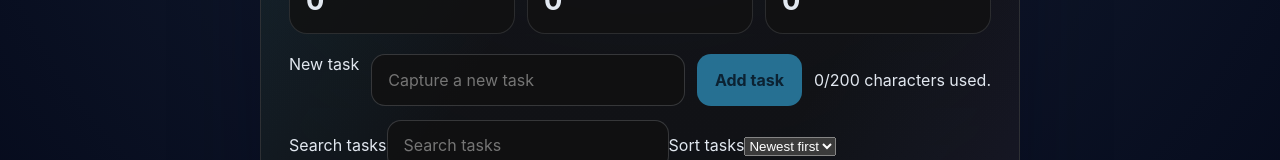
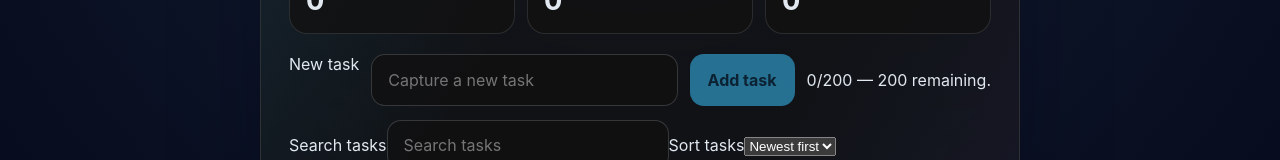
Before and after one commit to YigitEfe-DEV/smart-to-do, a React (Vite) app: page / in a window 1280 px wide. Shown: the part 310-470 px from the top of the page. Built offline with nearby package versions, Linux system fonts and the light colour scheme.

Commit message:
feat: enhance composer validation with error state and helper text

```diff
--- a/src/components/Composer.jsx
+++ b/src/components/Composer.jsx
@@ -4,24 +4,41 @@ import { sanitizeTaskText } from '../utils/tasks.js';
 
 export default function Composer({ onAdd }) {
   const [value, setValue] = useState('');
+  const [touched, setTouched] = useState(false);
   const inputId = useId();
   const helperId = `${inputId}-helper`;
 
   const trimmed = sanitizeTaskText(value);
   const isEmpty = trimmed.length < TASK_LIMITS.minLength;
   const isTooLong = trimmed.length > TASK_LIMITS.maxLength;
+  const remaining = TASK_LIMITS.maxLength - trimmed.length;
+  const showError = touched && (isTooLong || (isEmpty && value.length > 0));
+
+  let helperText;
+  if (isTooLong) {
+    helperText = `Trim by ${trimmed.length - TASK_LIMITS.maxLength} character${
+      trimmed.length - TASK_LIMITS.maxLength === 1 ? '' : 's'
+    } to continue.`;
+  } else if (isEmpty && value.length > 0) {
+    helperText = 'Add at least one character before saving.';
+  } else {
+    helperText = `${trimmed.length}/${TASK_LIMITS.maxLength} — ${remaining} remaining.`;
+  }
+
   const canSubmit = !isEmpty && !isTooLong;
 
   const handleSubmit = (event) => {
     event.preventDefault();
+    setTouched(true);
     if (!canSubmit) return;
     if (onAdd(trimmed)) {
       setValue('');
+      setTouched(false);
     }
   };
 
   return (
-    <form className="composer" onSubmit={handleSubmit} aria-describedby={helperId}>
+    <form className="composer" onSubmit={handleSubmit} noValidate>
       <label htmlFor={inputId} className="visually-hidden">
         New task
       </label>
@@ -29,18 +46,24 @@ export default function Composer({ onAdd }) {
         id={inputId}
         value={value}
         onChange={(event) => setValue(event.target.value)}
+        onBlur={() => setTouched(true)}
         placeholder="Capture a new task"
         aria-describedby={helperId}
-        aria-invalid={isTooLong}
+        aria-invalid={showError}
         maxLength={TASK_LIMITS.maxLength + 32}
+        autoComplete="off"
       />
       <button type="submit" disabled={!canSubmit}>
         Add task
       </button>
-      <p id={helperId} className="composer-helper" aria-live="polite">
-        {isTooLong
-          ? `Trim by ${trimmed.length - TASK_LIMITS.maxLength} character${trimmed.length - TASK_LIMITS.maxLength === 1 ? '' : 's'}.`
-          : `${trimmed.length}/${TASK_LIMITS.maxLength} characters used.`}
+      <p
+        id={helperId}
+        className={
+          showError ? 'composer-helper composer-helper--error' : 'composer-helper'
+        }
+        aria-live="polite"
+      >
+        {helperText}
       </p>
     </form>
   );
```
